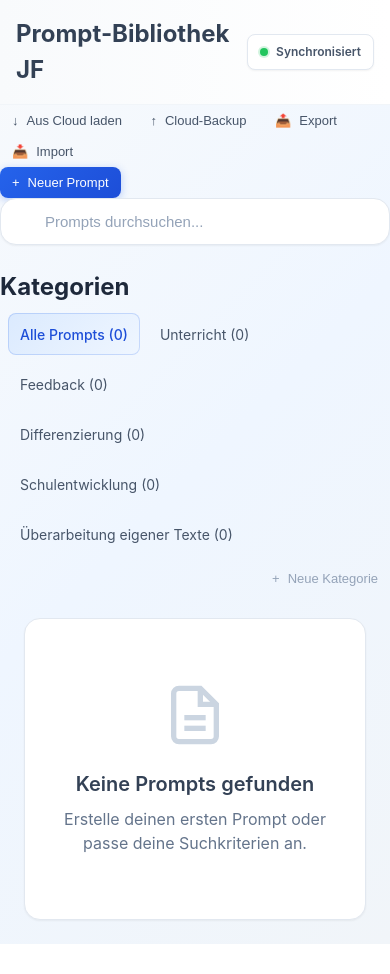
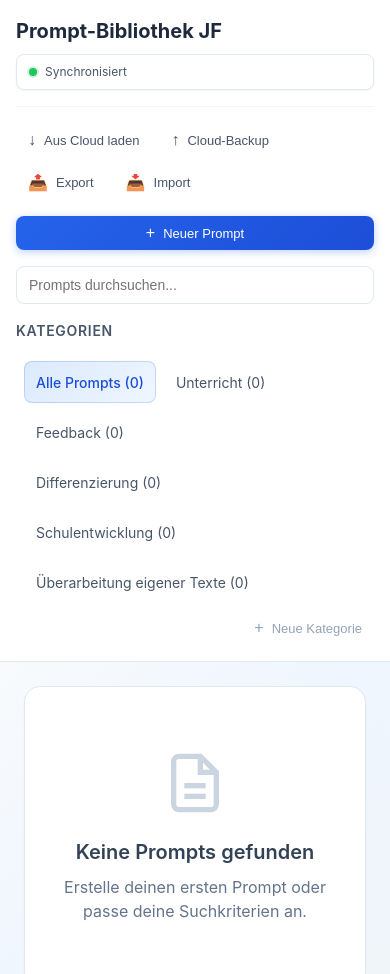
Before and after one commit to JoschaFalck/prompt-bibliothek-jf, a website: page index.html in a window 390 px wide. Shown: the top 974 px of the page. Before the commit the page ends 944 px from the top, so only its background shows below. Drawn offline with Linux system fonts and the light colour scheme; no server answers.

Commit message:
Update style.css

```diff
--- a/style.css
+++ b/style.css
@@ -52,6 +52,11 @@ body {
     min-height: 100vh;
     display: flex;
     flex-direction: column;
+}
+
+.app-container {
+    display: flex;
+    min-height: 100vh;
 }
 
 /* Header */
@@ -202,6 +207,10 @@ body {
 .btn-sm svg {
     width: 14px;
     height: 14px;
+}
+
+.btn-icon {
+    font-size: 1rem;
 }
 
 .btn-primary {
@@ -422,19 +431,25 @@ body {
 
 /* Main Content */
 .main-content {
-    display: flex;
     flex: 1;
-    max-width: 1600px;
-    margin: 0 auto;
-    width: 100%;
     padding: 1.5rem;
-    gap: 1.5rem;
+    overflow-y: auto;
+    background: linear-gradient(135deg, var(--gray-50) 0%, var(--primary-lighter) 50%, var(--gray-100) 100%);
 }
 
 /* Sidebar */
 .sidebar {
     width: 280px;
     flex-shrink: 0;
+    background: var(--white);
+    border-right: 1px solid var(--gray-200);
+    display: flex;
+    flex-direction: column;
+    height: 100vh;
+    position: sticky;
+    top: 0;
+    overflow-y: auto;
+    padding: 1rem;
 }
 
 .sidebar-section {
@@ -447,19 +462,71 @@ body {
 
 .sidebar-header {
     display: flex;
-    align-items: center;
+    flex-direction: column;
     gap: 0.5rem;
-    padding: 1rem;
-    font-weight: 600;
-    color: var(--gray-700);
+    padding-bottom: 1rem;
+    margin-bottom: 1rem;
     border-bottom: 1px solid var(--gray-100);
-    background: linear-gradient(to right, var(--gray-50), var(--white));
+}
+
+.sidebar-header .logo {
+    font-size: 1.25rem;
+    font-weight: 700;
+    color: var(--gray-800);
 }
 
 .sidebar-header svg {
     width: 18px;
     height: 18px;
     color: var(--primary);
+}
+
+.sidebar-actions {
+    display: flex;
+    flex-wrap: wrap;
+    gap: 0.5rem;
+    margin-bottom: 1rem;
+}
+
+.new-prompt-btn {
+    width: 100%;
+    justify-content: center;
+    margin-bottom: 1rem;
+}
+
+.search-container {
+    margin-bottom: 1rem;
+}
+
+.search-input {
+    width: 100%;
+    padding: 0.625rem 0.75rem;
+    border: 1px solid var(--gray-200);
+    border-radius: var(--border-radius);
+    font-size: 0.875rem;
+    background: var(--white);
+    transition: all var(--transition-fast);
+}
+
+.search-input:focus {
+    outline: none;
+    border-color: var(--primary);
+    box-shadow: 0 0 0 3px var(--primary-light);
+}
+
+.categories-nav {
+    flex: 1;
+    display: flex;
+    flex-direction: column;
+}
+
+.categories-title {
+    font-size: 0.875rem;
+    font-weight: 600;
+    color: var(--gray-600);
+    margin-bottom: 0.75rem;
+    text-transform: uppercase;
+    letter-spacing: 0.05em;
 }
 
 .add-category-btn {
@@ -619,43 +686,6 @@ body {
 .content-area {
     flex: 1;
     min-width: 0;
-}
-
-/* Search */
-.search-container {
-    position: relative;
-    margin-bottom: 1.5rem;
-}
-
-.search-icon {
-    position: absolute;
-    left: 1rem;
-    top: 50%;
-    transform: translateY(-50%);
-    width: 20px;
-    height: 20px;
-    color: var(--gray-400);
-}
-
-.search-input {
-    width: 100%;
-    padding: 0.875rem 1rem 0.875rem 2.75rem;
-    border: 1px solid var(--gray-200);
-    border-radius: var(--border-radius-xl);
-    font-size: 0.9375rem;
-    background: var(--white);
-    transition: all var(--transition-fast);
-    box-shadow: var(--shadow-sm);
-}
-
-.search-input:focus {
-    outline: none;
-    border-color: var(--primary);
-    box-shadow: 0 0 0 3px var(--primary-light), var(--shadow-md);
-}
-
-.search-input::placeholder {
-    color: var(--gray-400);
 }
 
 /* Prompts List */
@@ -1072,6 +1102,34 @@ body {
     gap: 1rem;
 }
 
+.metadata-details {
+    margin-top: 1rem;
+    border: 1px solid var(--gray-200);
+    border-radius: var(--border-radius-lg);
+    overflow: hidden;
+}
+
+.metadata-details summary {
+    padding: 0.75rem 1rem;
+    background: var(--gray-50);
+    cursor: pointer;
+    font-weight: 500;
+    color: var(--gray-700);
+    transition: all var(--transition-fast);
+}
+
+.metadata-details summary:hover {
+    background: var(--gray-100);
+}
+
+.metadata-details[open] summary {
+    border-bottom: 1px solid var(--gray-200);
+}
+
+.metadata-content {
+    padding: 1rem;
+}
+
 .metadata-section {
     background: linear-gradient(135deg, var(--primary-light) 0%, var(--primary-lighter) 100%);
     padding: 1rem;
@@ -1158,21 +1216,16 @@ body {
 
 /* Responsive */
 @media (max-width: 1024px) {
-    .header-content {
-        flex-direction: column;
-        align-items: stretch;
-    }
-
-    .header-actions {
-        justify-content: flex-start;
-    }
-
-    .main-content {
+    .app-container {
         flex-direction: column;
     }
 
     .sidebar {
         width: 100%;
+        height: auto;
+        position: relative;
+        border-right: none;
+        border-bottom: 1px solid var(--gray-200);
     }
 
     .category-list {
```
